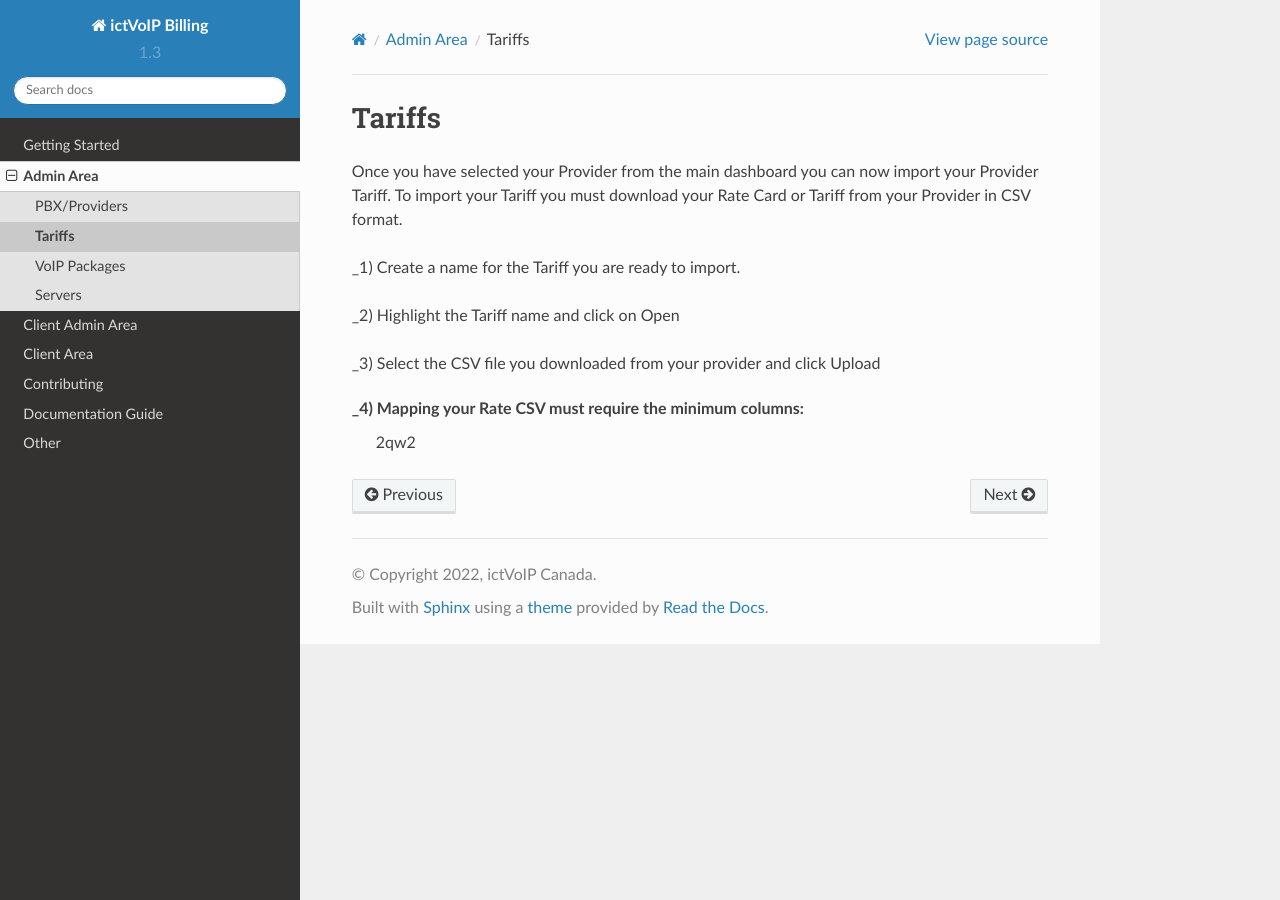
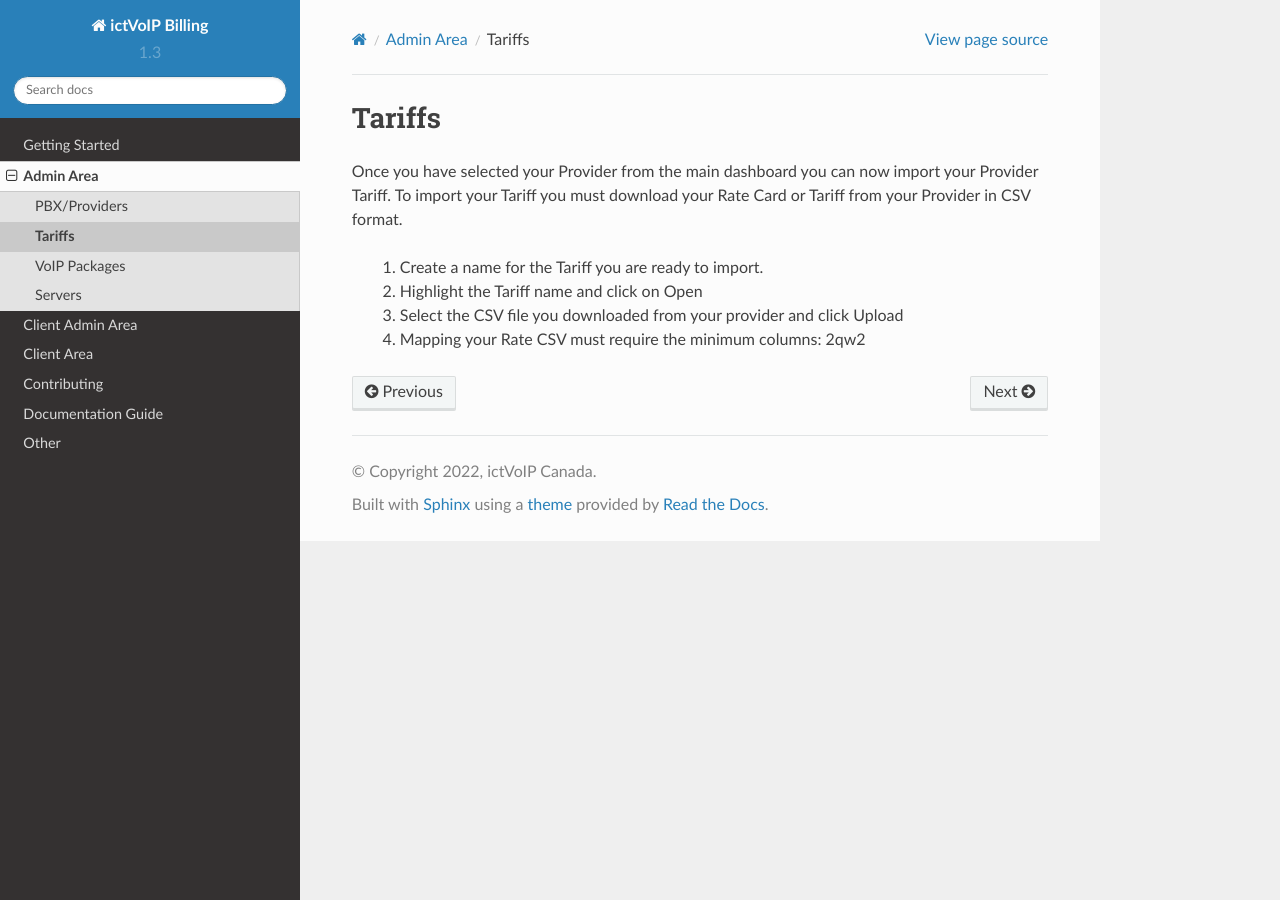
Before and after one commit to ictvoip/ictvoip-docs, a Sphinx documentation site: the page built from docs/source/admin/tariffs.rst, in a window 1280 px wide. Built offline with Sphinx 7.4.7 and the Read the Docs theme 2.0.0, drawn with Linux system fonts in a browser that asks for light colours; pages that are not in the unit, such as notebooks, are missing from menus.

Commit message:
Update tariffs.rst

```diff
--- a/docs/source/admin/tariffs.rst
+++ b/docs/source/admin/tariffs.rst
@@ -5,11 +5,11 @@ Tariffs
 Once you have selected your Provider from the main dashboard you can now import your Provider Tariff.
 To import your Tariff you must download your Rate Card or Tariff from your Provider in CSV format.
 
-_1) Create a name for the Tariff you are ready to import.
+ 1) Create a name for the Tariff you are ready to import.
 
-_2) Highlight the Tariff name and click on Open
+ 2) Highlight the Tariff name and click on Open
 
-_3) Select the CSV file you downloaded from your provider and click Upload
+ 3) Select the CSV file you downloaded from your provider and click Upload
 
-_4) Mapping your Rate CSV must require the minimum columns:
-   2qw2
+ 4) Mapping your Rate CSV must require the minimum columns:
+    2qw2
```
